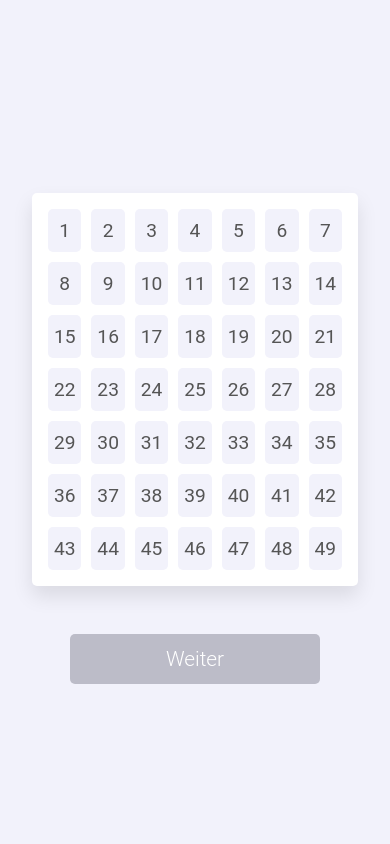
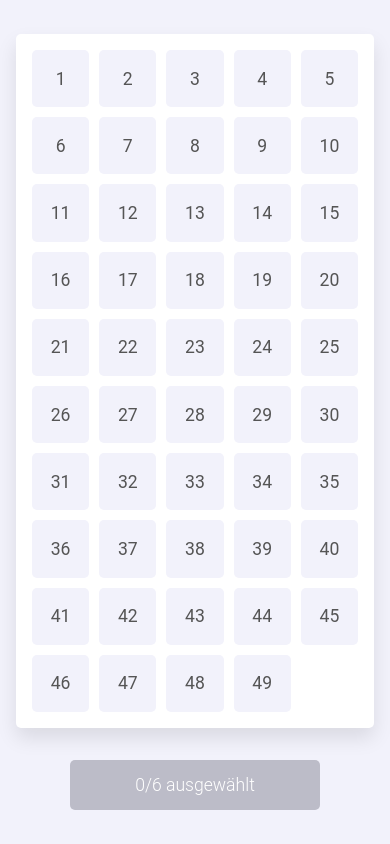
Before and after one commit to JonasKre/react-lottoschein, a React (Create React App) app: page / in a window 390 px wide. Built offline with nearby package versions, Linux system fonts and the light colour scheme.

Commit message:
Styling adjustments, added media queries to styled components

```diff
--- a/src/App.js
+++ b/src/App.js
@@ -21,7 +21,7 @@ function App() {
     if (selected.includes(value)) {
       setSelected(selected.filter((item) => item !== value));
     } else {
-      if (selected.length === max) return;
+      if (selected.length === max) return false;
       setSelected([value, ...selected]);
     }
   }
@@ -37,6 +37,8 @@ function App() {
       <Number
         key={i}
         value={i}
+        selectedFields={selected}
+        maxFields={max}
         isSelected={selected.includes(i)}
         handleClick={handleClick}
       >
@@ -51,13 +53,14 @@ function App() {
       <Container isFinished={finished}>
         <Board>{fields}</Board>
         <ContinueButton
-          fillWidth={(selected.length / max) * 100}
+          selectedFields={selected}
+          maxFields={max}
           isDisabled={selected.length < max}
           handleClick={handleContinue}
         />
       </Container>
       <Container isFinished={finished}>
-        <Result selection={selected.sort((a, b) => a - b)} />
+        <Result selection={selected} />
       </Container>
     </Fragment>
   );
--- a/src/components/Board.js
+++ b/src/components/Board.js
@@ -3,15 +3,19 @@ import styled from "styled-components";
 
 const Container = styled.div`
   display: grid;
-  grid-template-columns: repeat(7, 1fr);
+  grid-template-columns: repeat(5, 1fr);
   grid-gap: 10px;
   background-color: #fff;
   width: 100%;
   max-width: 500px;
   border-radius: 5px;
   padding: 1rem;
-  margin: 3rem 0;
+  margin: 1rem 0 2rem 0;
   box-shadow: 0px 10px 20px rgba(0, 0, 0, 0.1);
+
+  @media only screen and (min-width: 480px) {
+    grid-template-columns: repeat(7, 1fr);
+  }
 `;
 
 function Board(props) {
--- a/src/components/Container.js
+++ b/src/components/Container.js
@@ -6,13 +6,17 @@ const Wrapper = styled.div`
   align-items: center;
   justify-content: center;
   flex-direction: column;
+  flex: 0 0 100%;
   width: 100%;
-  flex: 0 0 100%;
+  padding: 0 1rem;
   transform: translateX(${(props) => (props.isFinished ? "-100%" : "0")});
-  padding: 0 2rem;
   transition: transform 1s ease-in;
+
+  @media only screen and (min-width: 480px) {
+    padding: 0 2rem;
+  }
 `;
 
 export default function Container(props) {
-  return <Wrapper isFinished={props.isFinished}>{props.children}</Wrapper>;
+  return <Wrapper {...props}>{props.children}</Wrapper>;
 }
--- a/src/components/ContinueButton.js
+++ b/src/components/ContinueButton.js
@@ -15,6 +15,10 @@ const ButtonOuter = styled.button`
   max-width: 250px;
   width: 100%;
   font-family: inherit;
+
+  @media only screen and (min-width: 480px) {
+    max-width: 285px;
+  }
 `;
 
 const ButtonText = styled.span`
@@ -25,17 +29,22 @@ const ButtonText = styled.span`
   text-align: center;
   z-index: 500;
   color: #fff;
-  font-size: 1.3rem;
+  font-size: 1.1rem;
   font-weight: 300;
+
+  @media only screen and (min-width: 480px) {
+    font-size: 1.3rem;
+  }
 `;
 
-const ButtonInner = styled.div`
+const ButtonInner = styled.span`
   z-index: 1;
   position: absolute;
   top: 0;
   left: 0;
   transition: all 0.3s cubic-bezier(0.175, 0.885, 0.32, 1.275);
-  width: ${(props) => props.fillWidth}%;
+  width: ${({ selectedFields, maxFields }) =>
+    (selectedFields.length / maxFields) * 100}%;
   background-color: ${(props) =>
     props.fillWidth < 100 ? "#c9cffa" : "#252d6b"};
   height: 100%;
@@ -43,9 +52,13 @@ const ButtonInner = styled.div`
 
 function ContinueButton(props) {
   return (
-    <ButtonOuter disabled={props.isDisabled} onClick={props.handleClick}>
-      <ButtonText>Weiter</ButtonText>
-      <ButtonInner fillWidth={props.fillWidth}></ButtonInner>
+    <ButtonOuter onClick={props.handleClick}>
+      <ButtonText>
+        {props.selectedFields.length < 6
+          ? `${props.selectedFields.length}/${props.maxFields} ausgewählt`
+          : "Weiter"}
+      </ButtonText>
+      <ButtonInner {...props}></ButtonInner>
     </ButtonOuter>
   );
 }
--- a/src/components/Number.js
+++ b/src/components/Number.js
@@ -11,7 +11,7 @@ const Field = styled.button`
   border-radius: 5px;
   cursor: pointer;
   padding: 0.5rem;
-  font-size: 1.2rem;
+  font-size: 1.1rem;
   background-color: #f2f2fb;
   color: #555;
   outline: none;
@@ -35,6 +35,10 @@ const Field = styled.button`
     opacity: 0.5;
   }
 
+  @media only screen and (min-width: 480px) {
+    font-size: 1.2rem;
+  }
+
   @keyframes pulse {
     0% {
       box-shadow: 0 0 0 0 rgba(37, 45, 107, 0.5);
@@ -49,6 +53,7 @@ const Field = styled.button`
 `;
 
 function Number(props) {
+  console.log(props);
   const classes = {
     selected: props.isSelected ? "selected" : "",
     isActive: !props.isSelected && props.isFinished ? "inactive" : "",
--- a/src/components/Result.js
+++ b/src/components/Result.js
@@ -2,26 +2,37 @@ import React, { Fragment } from "react";
 import styled from "styled-components";
 
 const ResultHeading = styled.h1`
-  font-size: 4rem;
+  font-size: 2.5rem;
   font-weight: 300;
   color: #252d6b;
   margin: 0 0 1rem;
+
+  @media only screen and (min-width: 480px) {
+    font-size: 4rem;
+  }
 `;
 
 const ResultList = styled.ul`
+  display: grid;
+  grid-template-columns: repeat(6, 1fr);
+  grid-gap: 0.5rem;
   list-style-type: none;
+  padding: 0;
 
   li {
-    display: inline-block;
-    padding: 2rem;
-    font-size: 3rem;
+    padding: 1rem;
+    margin-bottom: 1rem;
+    font-size: 1rem;
+    text-align: center;
     background-color: #fff;
     border-radius: 5px;
     color: #555;
     box-shadow: 0px 15px 10px rgba(0, 0, 0, 0.05);
 
-    &:not(:last-child) {
-      margin-right: 1rem;
+    @media only screen and (min-width: 480px) {
+      padding: 1.5rem;
+      grid-gap: 1rem;
+      font-size: 3rem;
     }
   }
 `;
@@ -31,9 +42,11 @@ export default function Result({ selection }) {
     <Fragment>
       <ResultHeading>Ihre Auswahl:</ResultHeading>
       <ResultList>
-        {selection.map((value) => (
-          <li>{value}</li>
-        ))}
+        {selection
+          .sort((a, b) => a - b)
+          .map((value) => (
+            <li>{value}</li>
+          ))}
       </ResultList>
     </Fragment>
   );
```
Also changed, not shown: 1 other file (tests, documents, lock files or other folders).
